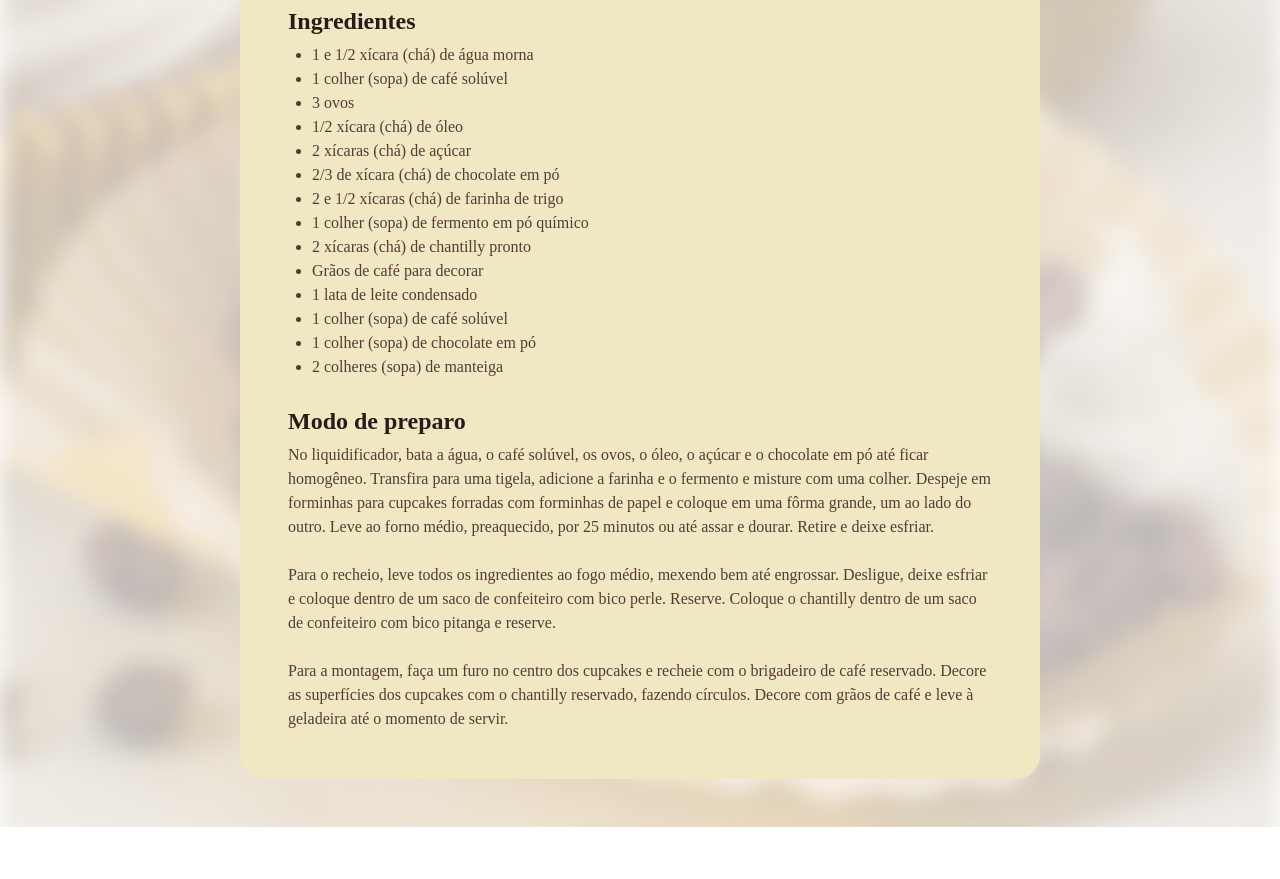
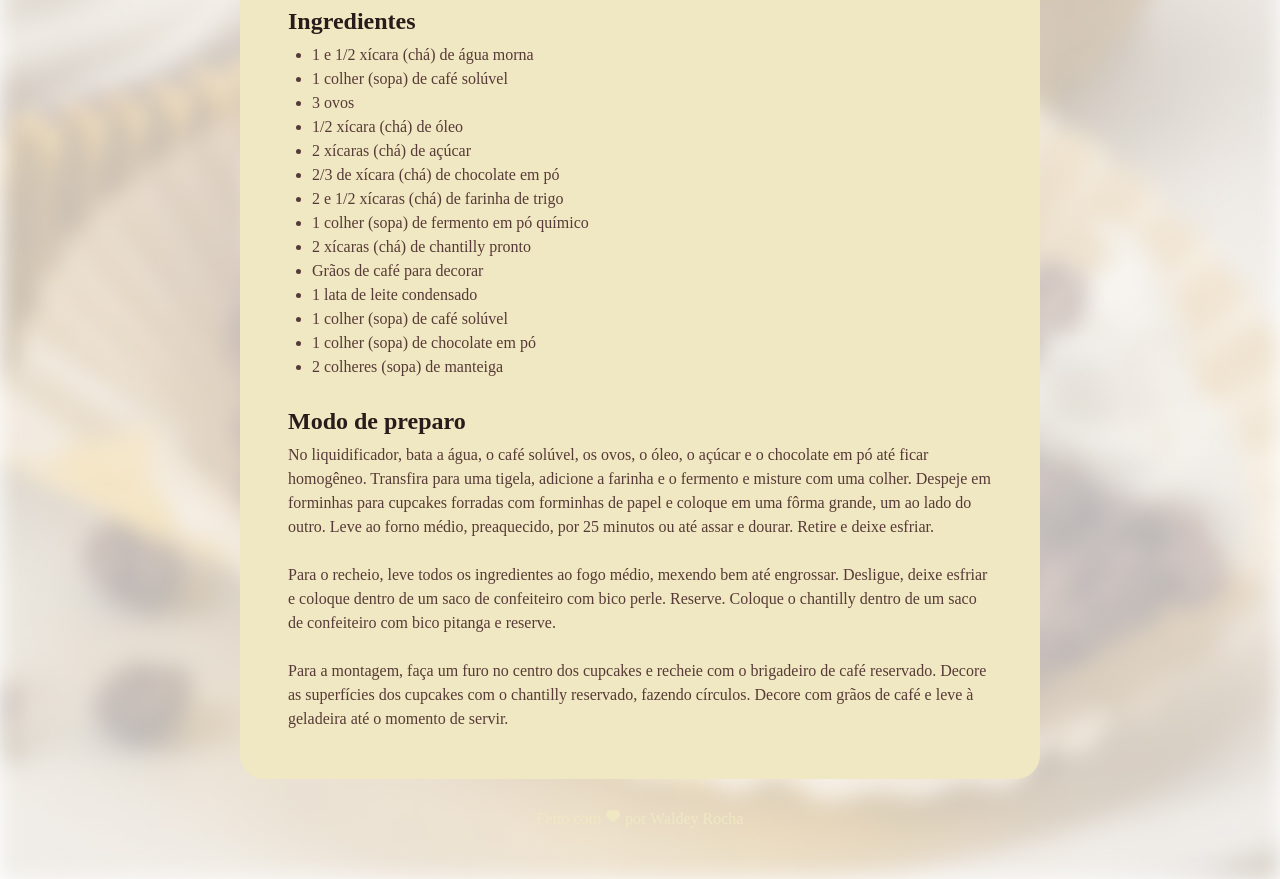
Before and after one commit to Fireclawer/receita, a plain HTML site: page index.html in a window 1280 px wide. Shown: the part 708-1587 px from the top of the page. Before the commit the page ends 1535 px from the top, so only its background shows below. Drawn offline with Linux system fonts and the light colour scheme; a web font is replaced by a local one.

Commit message:
adicionando footer

```diff
--- a/index.html
+++ b/index.html
@@ -80,6 +80,8 @@
         </main>
     </div>
 
+    <footer>Feito com <img src="assets/heart.svg" alt="Corazon"> por Waldey Rocha </footer>
+
 </body>
 
 </html>
--- a/style.css
+++ b/style.css
@@ -10,8 +10,9 @@
 }
 
 body {
-    background-image: url(assets/bg.jpg);
+    background-image: url(assets/background.jpg);
     background-size: cover;
+    background-color: #573824;
 }
 
 #page {
@@ -21,7 +22,7 @@ body {
     padding: 24px;
     background-color: #F0E8C2;
     border-radius: 24px;
-    margin: 48px auto;
+    margin: 48px auto 28px;
 }
 
 img {
@@ -61,3 +62,9 @@ h2 {
 ul {
     padding-left: 24px;
 }
+
+footer {
+    text-align: center;
+    padding-bottom: 48px;
+    color: #F0E8C2;
+}
```
Also changed, not shown: assets/background.jpg (added), assets/heart.svg (added).
